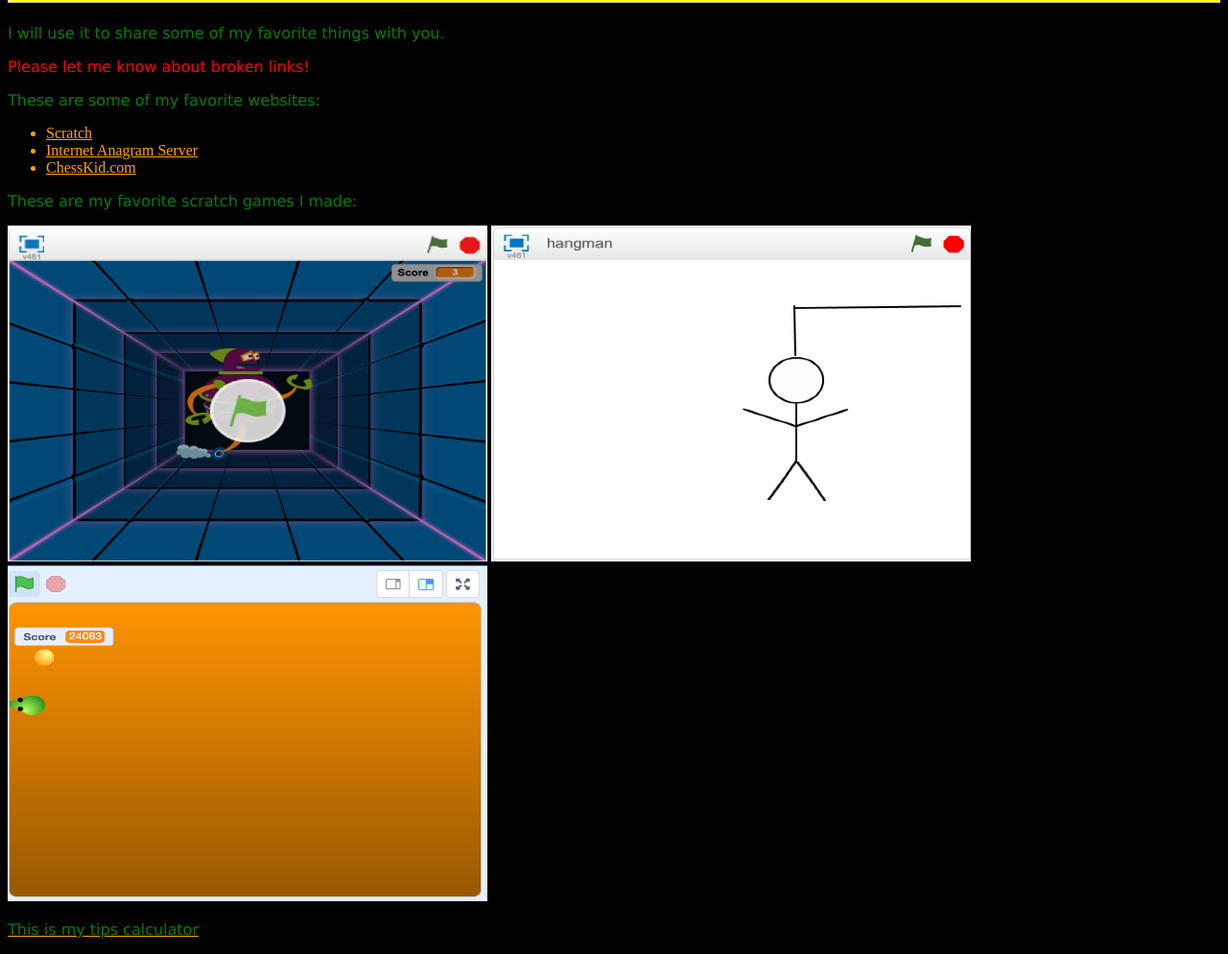
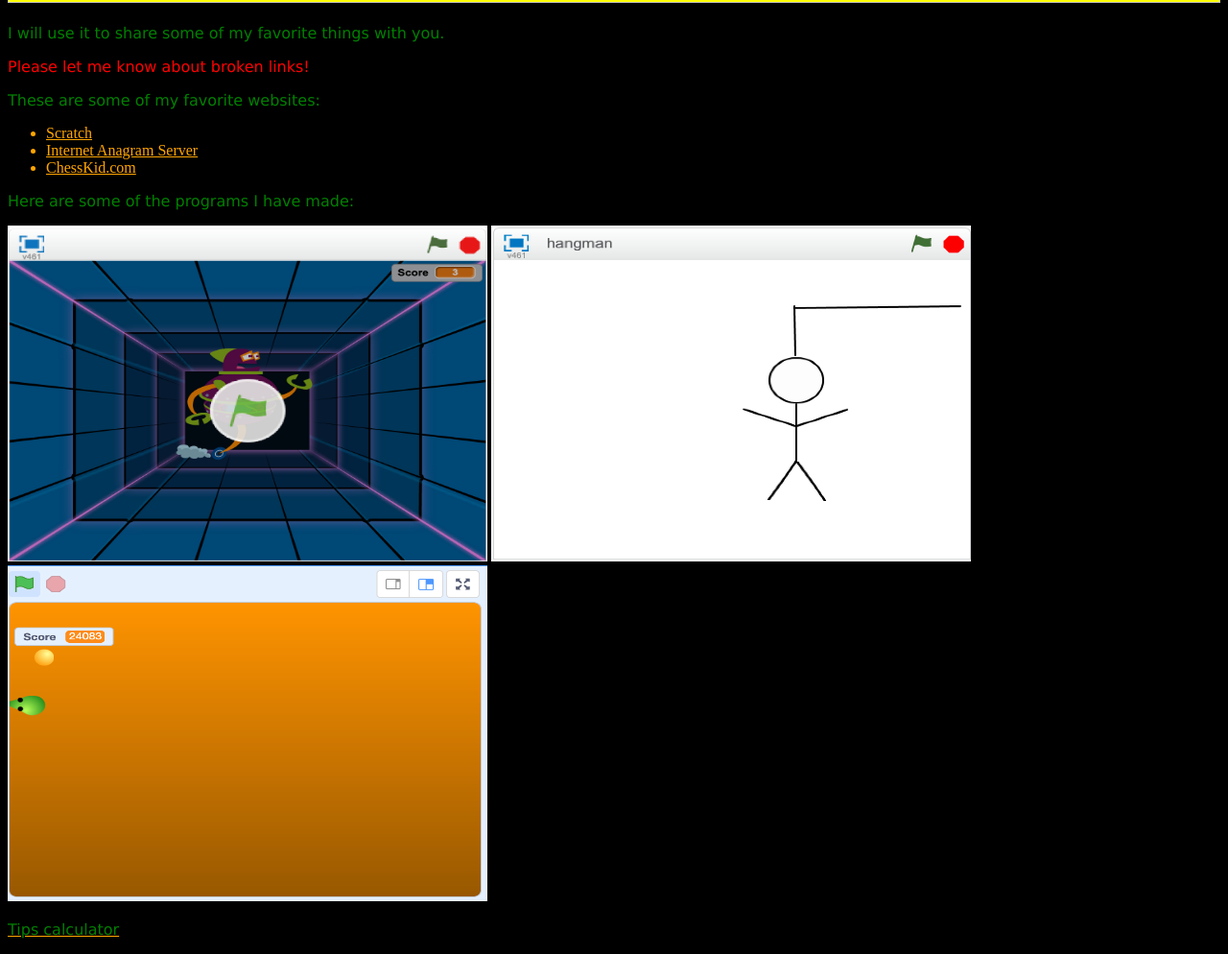
Before and after one commit to cheetah029/homepage, a plain HTML site: page index.html in a window 1280 px wide. Shown: the part 63-1057 px from the top of the page at 96% size. Drawn offline with Linux system fonts and the light colour scheme.

Commit message:
Update index.html

```diff
--- a/index.html
+++ b/index.html
@@ -16,7 +16,7 @@
     <li><a href="https://www.chesskid.com/home">ChessKid.com</a></li>
   </ul>
 
-  <p style="color:green;">These are my favorite scratch games I made:</p>
+  <p style="color:green;">Here are some of the programs I have made:</p>
 
   <a href="https://scratch.mit.edu/projects/246606106/#player">
   <img src="res/png/robot2-game.png" width="500" height="350" alt="Picture of my robot2-game!" ></a>
@@ -28,7 +28,7 @@
   <img src="res/png/super_snake.png" width="500" height="350" alt="Picture of my super snake-game!" ></a>
 
   <a href="https://repl.it/@LightningTyper/tip-calculator-start#main.py">
-  <p style="color:green;">This is my tips calculator</p></a>
+  <p style="color:green;">Tips calculator</p></a>
 
 </body>
 </html>
```
